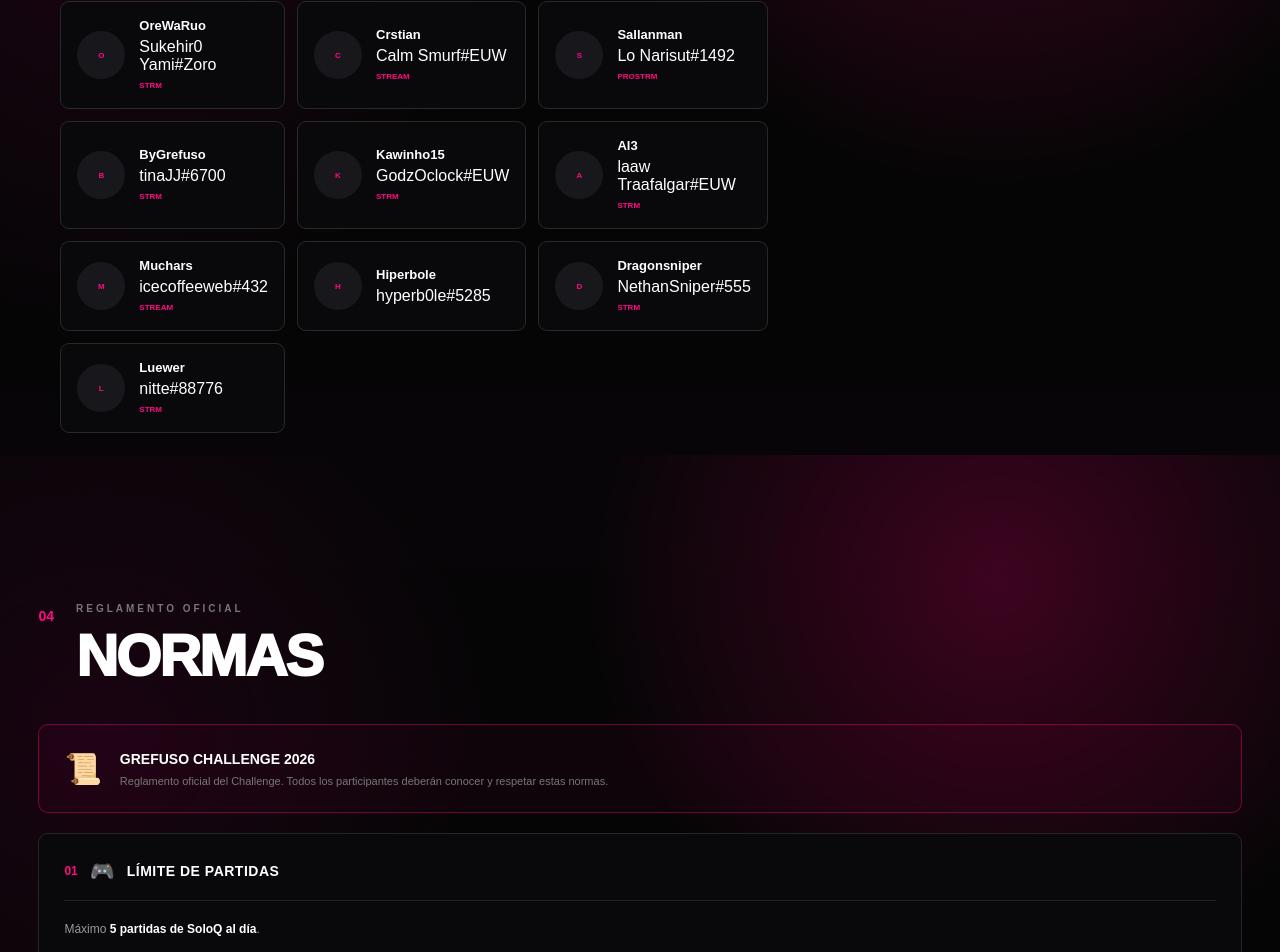
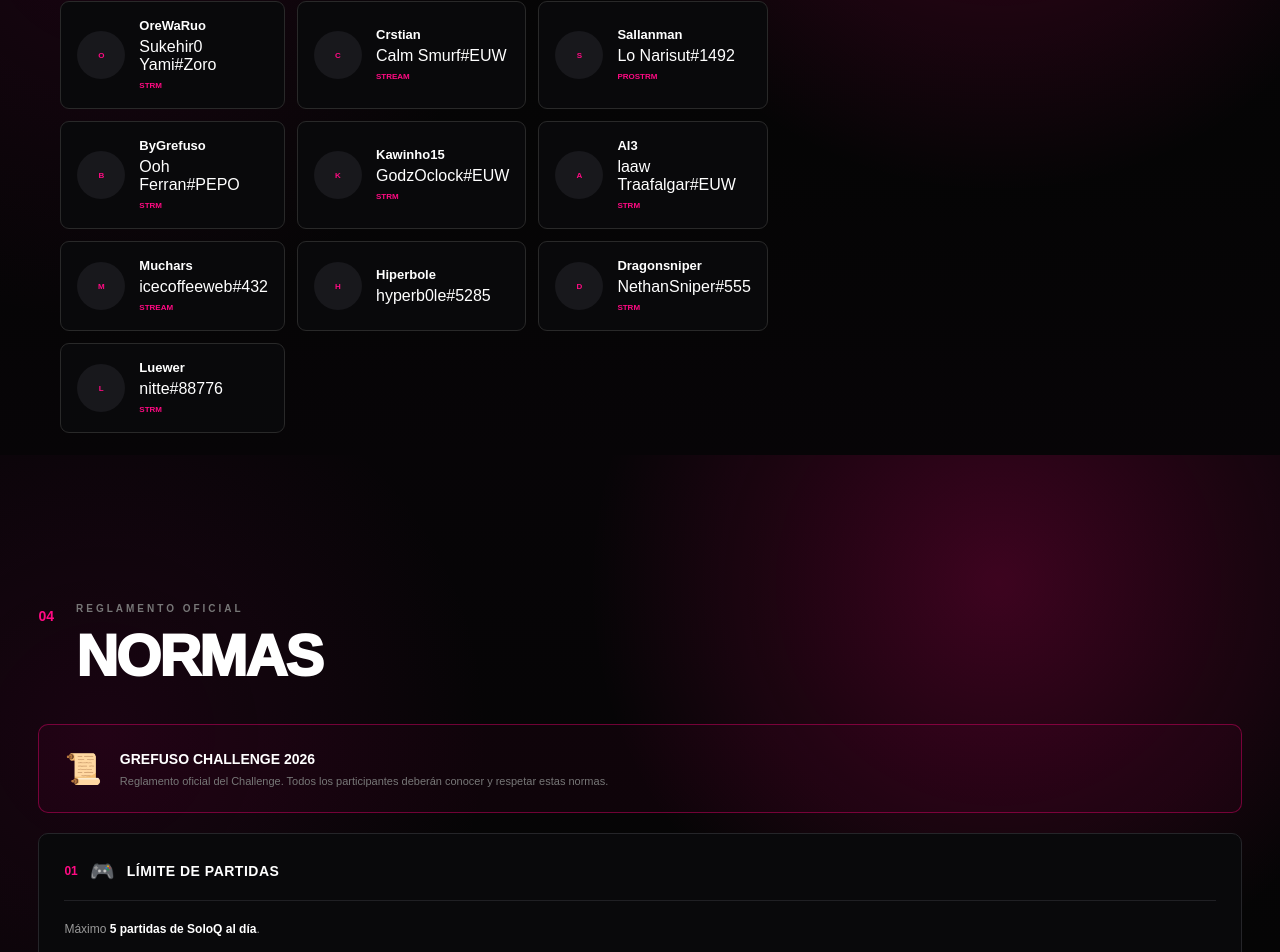
Before and after one commit to ByGrefuso/grefuso-challenge, a Next.js app: page / in a window 1280 px wide. Shown: the part 1945-2897 px from the top of the page. Built offline with nearby package versions, Linux system fonts and the light colour scheme; no server answers; a web font is replaced by a local one.

Commit message:
Update page.tsx

```diff
--- a/app/page.tsx
+++ b/app/page.tsx
@@ -37,7 +37,7 @@ const PARTICIPANTS = [
   { name: "OreWaRuo", riotId: "Sukehir0 Yami#Zoro", platform: "twitch", channel: "orewarulo" },
   { name: "Crstian", riotId: "Calm Smurf#EUW", platform: "twitch", channel: "crisblade04" },
   { name: "Sallanman", riotId: "Lo Narisut#1492", platform: "twitch", channel: "sallanman_cat" },
-  { name: "ByGrefuso", riotId: "tinaJJ#6700", platform: "twitch", channel: "bygrefuso" },
+  { name: "ByGrefuso", riotId: "Ooh Ferran#PEPO", platform: "twitch", channel: "bygrefuso" },
   { name: "Kawinho15", riotId: "GodzOclock#EUW", platform: "twitch", channel: "kawinho15_" },
   { name: "Al3", riotId: "laaw Traafalgar#EUW", platform: "twitch", channel: "euwthe4l3" },
   { name: "Muchars", riotId: "icecoffeeweb#432", platform: null, channel: "muchars" },
```
